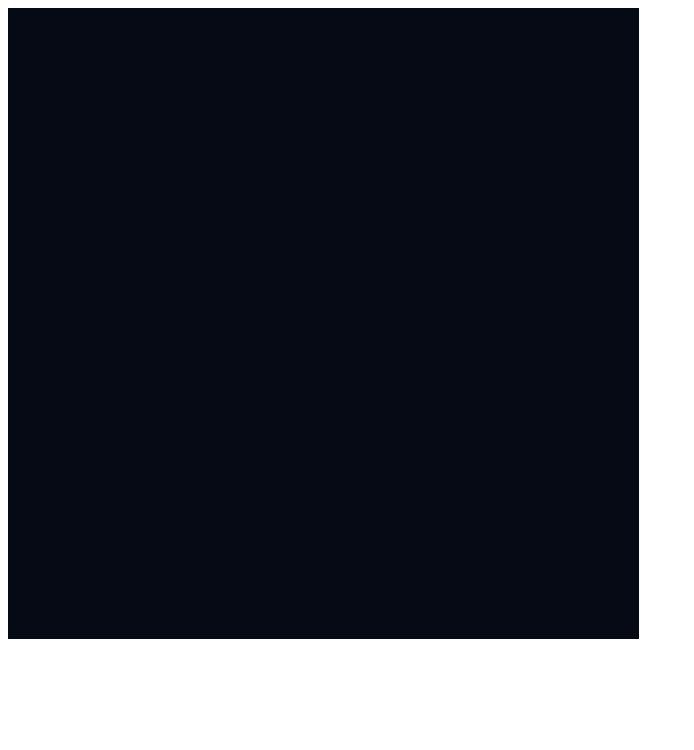
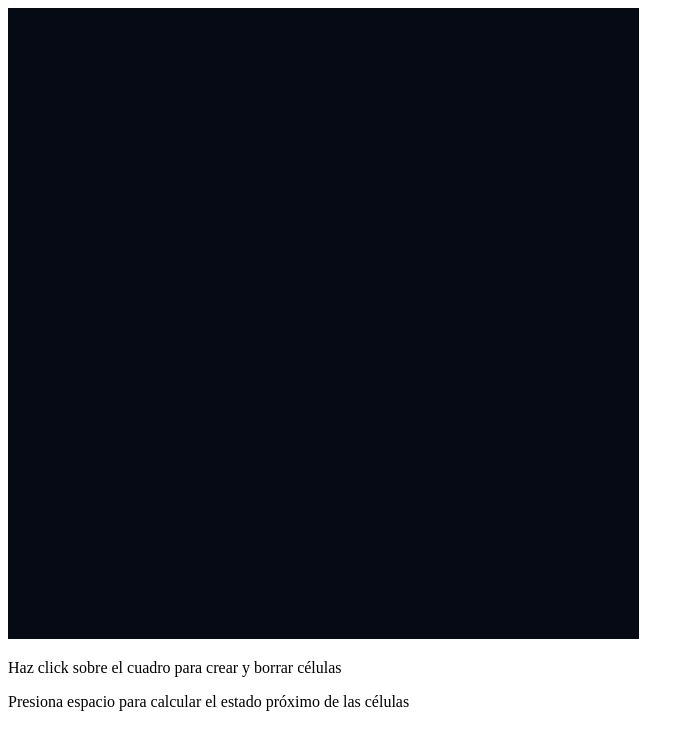
Before and after one commit to muinicomuiser/Canvas, a plain HTML site: page index.html in a window 1280 px wide. Shown: the whole page, without its empty margins (0-694 px from the left). Drawn offline with Linux system fonts and the light colour scheme.

Commit message:
Update index.html

```diff
--- a/index.html
+++ b/index.html
@@ -6,6 +6,8 @@
 </head>
 <body>
     <canvas id="canvas"></canvas>
+    <p>Haz click sobre el cuadro para crear y borrar células</p>
+    <p>Presiona espacio para calcular el estado próximo de las células</p>
 </body>
 </html>
 <script src="juegoVida1.js"></script>
```
